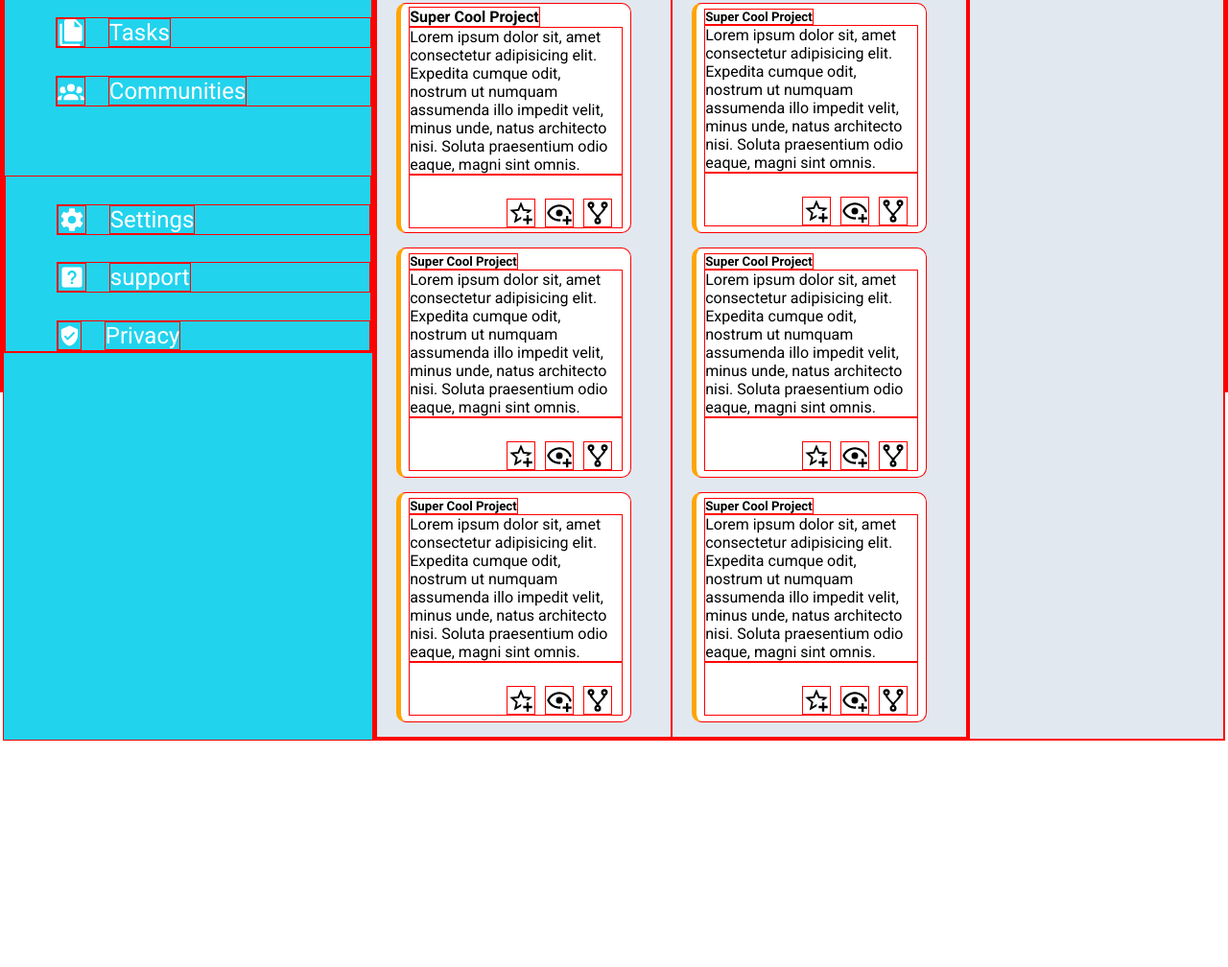
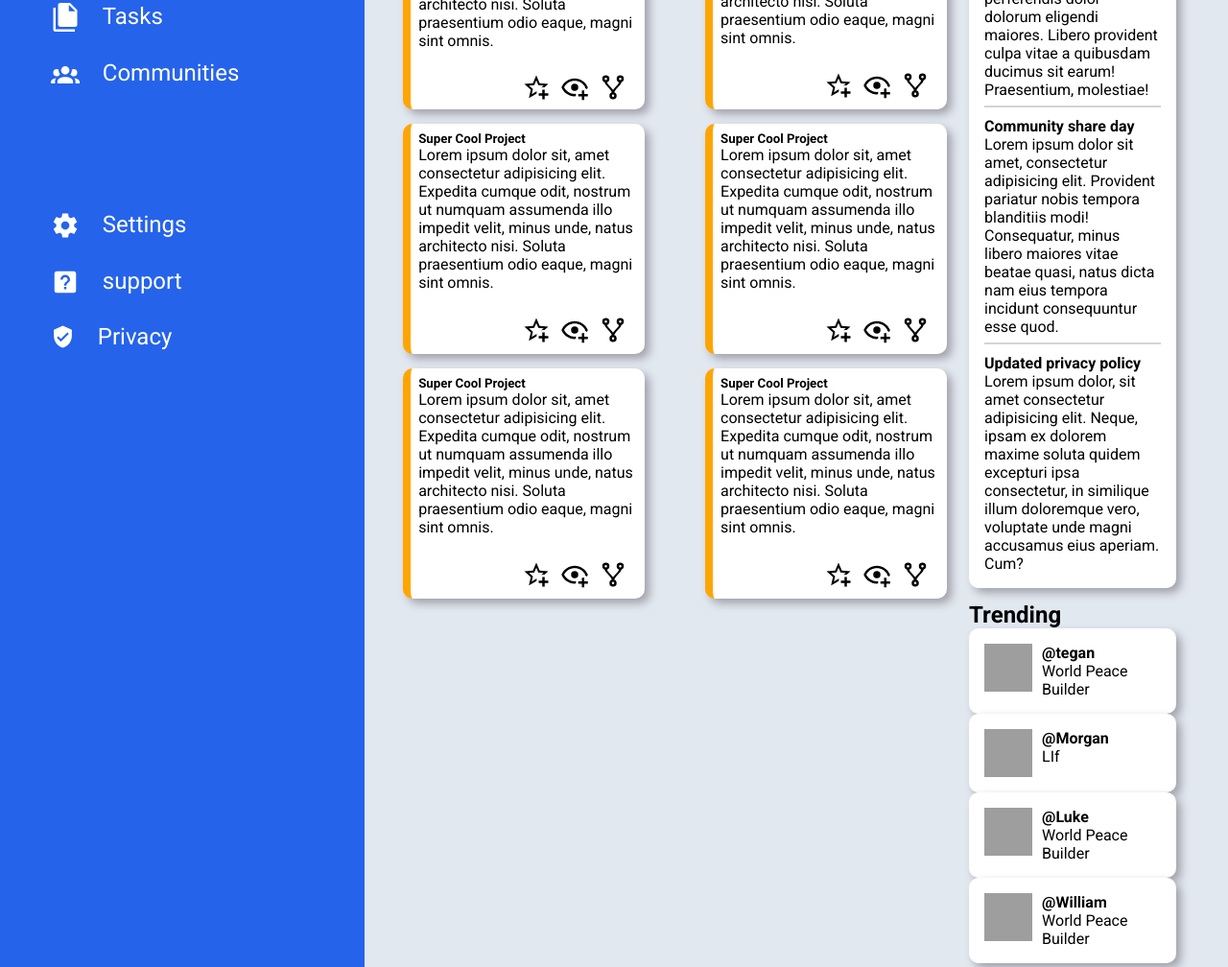
Before and after one commit to jerm-tron/Odin-admin-dashboard, a plain HTML site: page index.html in a window 1280 px wide. Shown: the part 393-1401 px from the top of the page at 96% size. Before the commit the page ends 1165 px from the top, so only its background shows below. Drawn offline with Linux system fonts and the light colour scheme; grey boxes are pictures that could not be loaded.

Commit message:
added trending card, height of .cards needs work

```diff
--- a/index.html
+++ b/index.html
@@ -489,7 +489,72 @@
             </div>
           </div>
         </div>
-        <div class="announcements"><h2>Announcements</h2></div>
+        <div class="announcements">
+          <h2>Announcements</h2>
+          <div class="ann-cards">
+            <div>
+              <div class="top-card">
+                <h4>site maintenance</h4>
+                Lorem ipsum dolor sit amet, consectetur adipisicing elit.
+                Consectetur excepturi iusto ipsa quibusdam, id perferendis dolor
+                dolorum eligendi maiores. Libero provident culpa vitae a
+                quibusdam ducimus sit earum! Praesentium, molestiae!
+                <div class="divider"></div>
+                <h4>Community share day</h4>
+                Lorem ipsum dolor sit amet, consectetur adipisicing elit.
+                Provident pariatur nobis tempora blanditiis modi! Consequatur,
+                minus libero maiores vitae beatae quasi, natus dicta nam eius
+                tempora incidunt consequuntur esse quod.
+                <div class="divider"></div>
+                <h4>Updated privacy policy</h4>
+                Lorem ipsum dolor, sit amet consectetur adipisicing elit. Neque,
+                ipsam ex dolorem maxime soluta quidem excepturi ipsa
+                consectetur, in similique illum doloremque vero, voluptate unde
+                magni accusamus eius aperiam. Cum?
+              </div>
+            </div>
+            <div>
+              <h2>Trending</h2>
+              <div class="bottom-card">
+                <div class="hello">
+                <img
+                  height="50"
+                  width="50"
+                  src="https://e7.pngegg.com/pngimages/340/946/png-clipart-avatar-user-computer-icons-software-developer-avatar-child-face-thumbnail.png"
+                  alt="generic avatar"
+                /> <p><b>@tegan</b><br>World Peace Builder</p>
+              </div>
+            </div>
+            <div class="bottom-card">
+                <div class="hello">
+                <img
+                  height="50"
+                  width="50"
+                  src="https://e7.pngegg.com/pngimages/340/946/png-clipart-avatar-user-computer-icons-software-developer-avatar-child-face-thumbnail.png"
+                  alt="generic avatar"
+                /> <p><b>@Morgan</b><br>LIf</p>
+              </div>
+            </div><div class="bottom-card">
+                <div class="hello">
+                <img
+                  height="50"
+                  width="50"
+                  src="https://e7.pngegg.com/pngimages/340/946/png-clipart-avatar-user-computer-icons-software-developer-avatar-child-face-thumbnail.png"
+                  alt="generic avatar"
+                /> <p><b>@Luke</b><br>World Peace Builder</p>
+              </div>
+            </div><div class="bottom-card">
+                <div class="hello">
+                <img
+                  height="50"
+                  width="50"
+                  src="https://e7.pngegg.com/pngimages/340/946/png-clipart-avatar-user-computer-icons-software-developer-avatar-child-face-thumbnail.png"
+                  alt="generic avatar"
+                /> <p><b>@William</b><br>World Peace Builder</p>
+              </div>
+            </div>
+          </div>
+        </div>
       </main>
     </div>
   </body>
--- a/styles.css
+++ b/styles.css
@@ -4,13 +4,13 @@
   margin: 0;
   padding: 0;
   box-sizing: border-box;
-  border: 1px solid red;
 }
 
 :root {
   --main-font: "roboto";
-  --blue: #22d3ee;
+  --blue: #2563eb;
   --background: #e2e8f0;
+  --shadow: 5px 5px 10px #a1a1aa;
 }
 
 body {
@@ -24,6 +24,7 @@ body {
   height: 100%;
   grid-template-rows: 1fr 4fr;
 }
+
 /* Sidebar content */
 .sidebar {
   grid-row: 1 / 3;
@@ -51,7 +52,7 @@ li span {
 }
 
 .sidebar-bottom {
-  margin-top: 4.5rem;
+  margin-top: 8rem;
 }
 
 /*Header content*/
@@ -64,6 +65,8 @@ header {
     "search profile"
     "intro buttons ";
   background: #f8fafc;
+  box-shadow: var(--shadow);
+  z-index: 1;
 }
 
 input {
@@ -168,21 +171,23 @@ input {
 .cards {
   display: grid;
   grid-template-columns: 1fr 1fr;
+  height: 80%;
 }
 
 .card {
   background-color: white;
-  border-left: 5px solid orange;
+  border-left: 8px solid orange;
   border-radius: 10px;
   width: 80%;
   margin: 15px;
-  margin-left: 20px;
+  margin-left: 2.5rem;
   padding: 0.5em;
   height: 15rem;
   display: flex;
   flex-direction: column;
   justify-content: center;
   align-items: flex-start;
+  box-shadow: var(--shadow);
 }
 
 .icons {
@@ -196,5 +201,43 @@ input {
 
 .icons > svg {
   margin-right: 10px;
-  margin-top:1.5rem;
+  margin-top: 1.5rem;
 }
+
+.ann-cards {
+  display: grid;
+  grid-template-rows: 1fr 1fr;
+  height: 100%;
+}
+
+.top-card {
+  background: white;
+  width: 80%;
+  padding: 1rem;
+  margin-right: 10px;
+  border-radius: 10px;
+  box-shadow: var(--shadow);
+}
+
+.divider {
+  border: 1px solid #d4d4d4;
+  margin-bottom: 10px;
+  margin-top: 7px;
+}
+
+.bottom-card {
+  display: flex;
+  background: white;
+  width: 80%;
+  padding: 1rem;
+  border-radius: 10px;
+  box-shadow: var(--shadow);
+}
+
+.hello {
+  display: flex;
+}
+
+.hello > p {
+  margin-left: 10px;
+}
```
